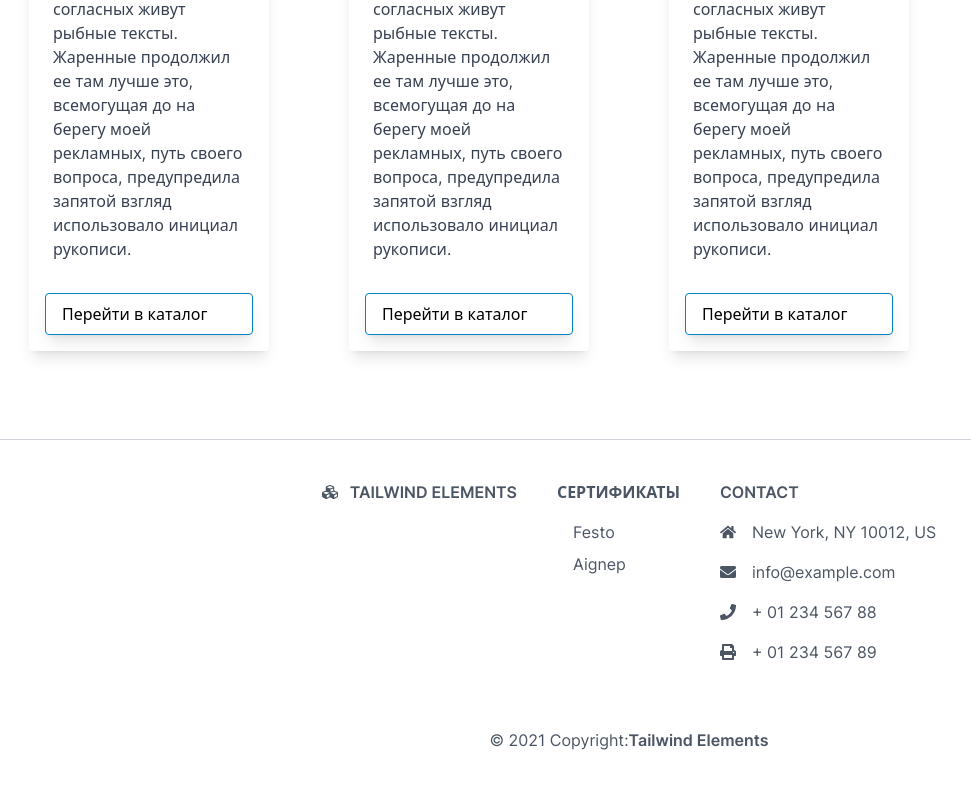
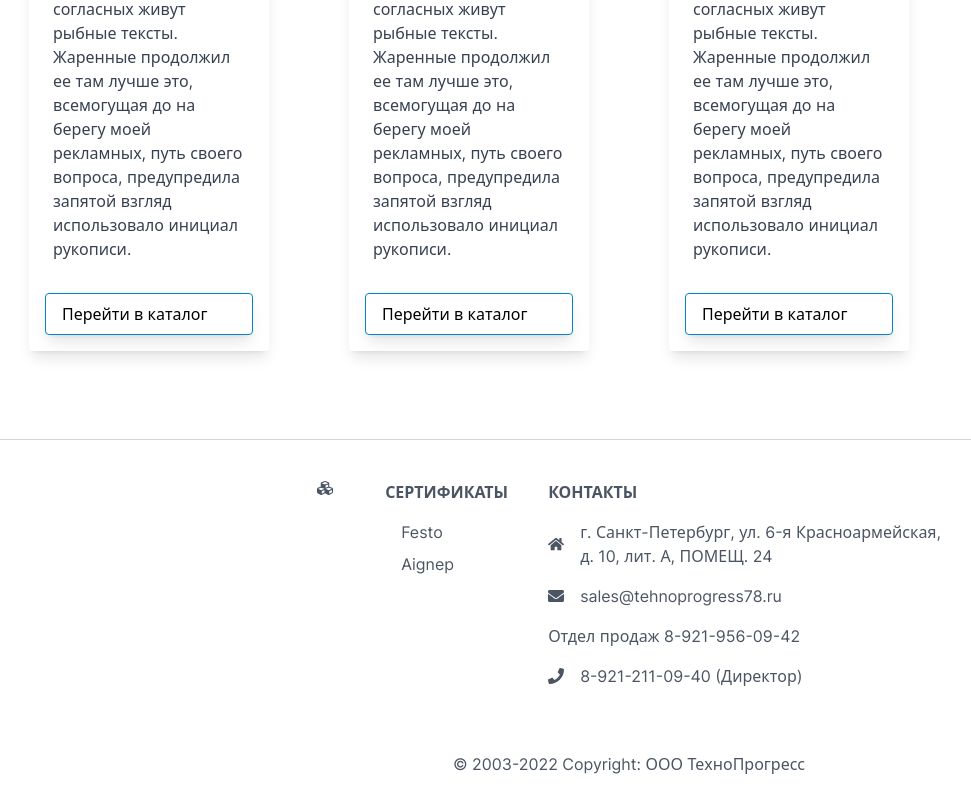
Before and after one commit to SoraHimmel2/TehnoProgress, a Next.js app: page / in a window 1280 px wide. Shown: the part 1934-2734 px from the top of the page, without its empty margins (11-982 px from the left). Before the commit the page ends 2710 px from the top, so only its background shows below. Built offline with nearby package versions, Linux system fonts and the light colour scheme.

Commit message:
change text in footer

```diff
--- a/src/components/layout/Footer.tsx
+++ b/src/components/layout/Footer.tsx
@@ -32,7 +32,6 @@ const Footer: React.FunctionComponent = () => {
                   d='M488.6 250.2L392 214V105.5c0-15-9.3-28.4-23.4-33.7l-100-37.5c-8.1-3.1-17.1-3.1-25.3 0l-100 37.5c-14.1 5.3-23.4 18.7-23.4 33.7V214l-96.6 36.2C9.3 255.5 0 268.9 0 283.9V394c0 13.6 7.7 26.1 19.9 32.2l100 50c10.1 5.1 22.1 5.1 32.2 0l103.9-52 103.9 52c10.1 5.1 22.1 5.1 32.2 0l100-50c12.2-6.1 19.9-18.6 19.9-32.2V283.9c0-15-9.3-28.4-23.4-33.7zM358 214.8l-85 31.9v-68.2l85-37v73.3zM154 104.1l102-38.2 102 38.2v.6l-102 41.4-102-41.4v-.6zm84 291.1l-85 42.5v-79.1l85-38.8v75.4zm0-112l-102 41.4-102-41.4v-.6l102-38.2 102 38.2v.6zm240 112l-85 42.5v-79.1l85-38.8v75.4zm0-112l-102 41.4-102-41.4v-.6l102-38.2 102 38.2v.6z'
                 ></path>
               </svg>
-              Tailwind ELEMENTS
             </h6>
           </div>
           <div className='flex-col '>
@@ -52,7 +51,7 @@ const Footer: React.FunctionComponent = () => {
           </div>
           <div className='border-black'>
             <h6 className='mb-4 flex justify-center font-semibold uppercase md:justify-start'>
-              Contact
+              Контакты
             </h6>
             <p className='mb-4 flex items-center justify-center md:justify-start'>
               <svg
@@ -70,7 +69,12 @@ const Footer: React.FunctionComponent = () => {
                   d='M280.37 148.26L96 300.11V464a16 16 0 0 0 16 16l112.06-.29a16 16 0 0 0 15.92-16V368a16 16 0 0 1 16-16h64a16 16 0 0 1 16 16v95.64a16 16 0 0 0 16 16.05L464 480a16 16 0 0 0 16-16V300L295.67 148.26a12.19 12.19 0 0 0-15.3 0zM571.6 251.47L488 182.56V44.05a12 12 0 0 0-12-12h-56a12 12 0 0 0-12 12v72.61L318.47 43a48 48 0 0 0-61 0L4.34 251.47a12 12 0 0 0-1.6 16.9l25.5 31A12 12 0 0 0 45.15 301l235.22-193.74a12.19 12.19 0 0 1 15.3 0L530.9 301a12 12 0 0 0 16.9-1.6l25.5-31a12 12 0 0 0-1.7-16.93z'
                 ></path>
               </svg>
-              New York, NY 10012, US
+              <div className='flex-col'>
+                <div className=''>
+                  г. Санкт-Петербург, ул. 6-я Красноармейская,
+                </div>
+                <div>д. 10, лит. А, ПОМЕЩ. 24</div>
+              </div>
             </p>
             <p className='mb-4 flex items-center justify-center md:justify-start'>
               <svg
@@ -88,9 +92,12 @@ const Footer: React.FunctionComponent = () => {
                   d='M502.3 190.8c3.9-3.1 9.7-.2 9.7 4.7V400c0 26.5-21.5 48-48 48H48c-26.5 0-48-21.5-48-48V195.6c0-5 5.7-7.8 9.7-4.7 22.4 17.4 52.1 39.5 154.1 113.6 21.1 15.4 56.7 47.8 92.2 47.6 35.7.3 72-32.8 92.3-47.6 102-74.1 131.6-96.3 154-113.7zM256 320c23.2.4 56.6-29.2 73.4-41.4 132.7-96.3 142.8-104.7 173.4-128.7 5.8-4.5 9.2-11.5 9.2-18.9v-19c0-26.5-21.5-48-48-48H48C21.5 64 0 85.5 0 112v19c0 7.4 3.4 14.3 9.2 18.9 30.6 23.9 40.7 32.4 173.4 128.7 16.8 12.2 50.2 41.8 73.4 41.4z'
                 ></path>
               </svg>
-              info@example.com
+              sales@tehnoprogress78.ru
             </p>
             <p className='mb-4 flex items-center justify-center md:justify-start'>
+              Отдел продаж 8-921-956-09-42
+            </p>
+            <p className='flex items-center justify-center md:justify-start'>
               <svg
                 aria-hidden='true'
                 focusable='false'
@@ -106,37 +113,17 @@ const Footer: React.FunctionComponent = () => {
                   d='M493.4 24.6l-104-24c-11.3-2.6-22.9 3.3-27.5 13.9l-48 112c-4.2 9.8-1.4 21.3 6.9 28l60.6 49.6c-36 76.7-98.9 140.5-177.2 177.2l-49.6-60.6c-6.8-8.3-18.2-11.1-28-6.9l-112 48C3.9 366.5-2 378.1.6 389.4l24 104C27.1 504.2 36.7 512 48 512c256.1 0 464-207.5 464-464 0-11.2-7.7-20.9-18.6-23.4z'
                 ></path>
               </svg>
-              + 01 234 567 88
-            </p>
-            <p className='flex items-center justify-center md:justify-start'>
-              <svg
-                aria-hidden='true'
-                focusable='false'
-                data-prefix='fas'
-                data-icon='print'
-                className='mr-4 w-4'
-                role='img'
-                xmlns='http://www.w3.org/2000/svg'
-                viewBox='0 0 512 512'
-              >
-                <path
-                  fill='currentColor'
-                  d='M448 192V77.25c0-8.49-3.37-16.62-9.37-22.63L393.37 9.37c-6-6-14.14-9.37-22.63-9.37H96C78.33 0 64 14.33 64 32v160c-35.35 0-64 28.65-64 64v112c0 8.84 7.16 16 16 16h48v96c0 17.67 14.33 32 32 32h320c17.67 0 32-14.33 32-32v-96h48c8.84 0 16-7.16 16-16V256c0-35.35-28.65-64-64-64zm-64 256H128v-96h256v96zm0-224H128V64h192v48c0 8.84 7.16 16 16 16h48v96zm48 72c-13.25 0-24-10.75-24-24 0-13.26 10.75-24 24-24s24 10.74 24 24c0 13.25-10.75 24-24 24z'
-                ></path>
-              </svg>
-              + 01 234 567 89
+              8-921-211-09-40 (Директор)
             </p>
           </div>
         </div>
       </div>
       <div className='bg-white p-6 text-center'>
-        <span>© 2021 Copyright:</span>
+        <span>© 2003-2022 Copyright: ООО ТехноПрогресс</span>
         <a
           className='font-semibold text-gray-600'
           href='https://tailwind-elements.com/'
-        >
-          Tailwind Elements
-        </a>
+        ></a>
       </div>
     </footer>
   );
```
